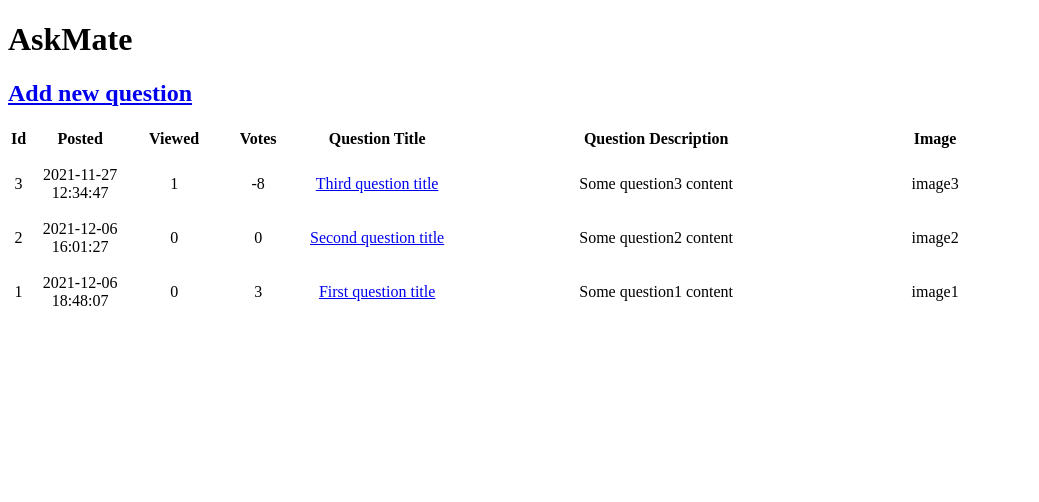
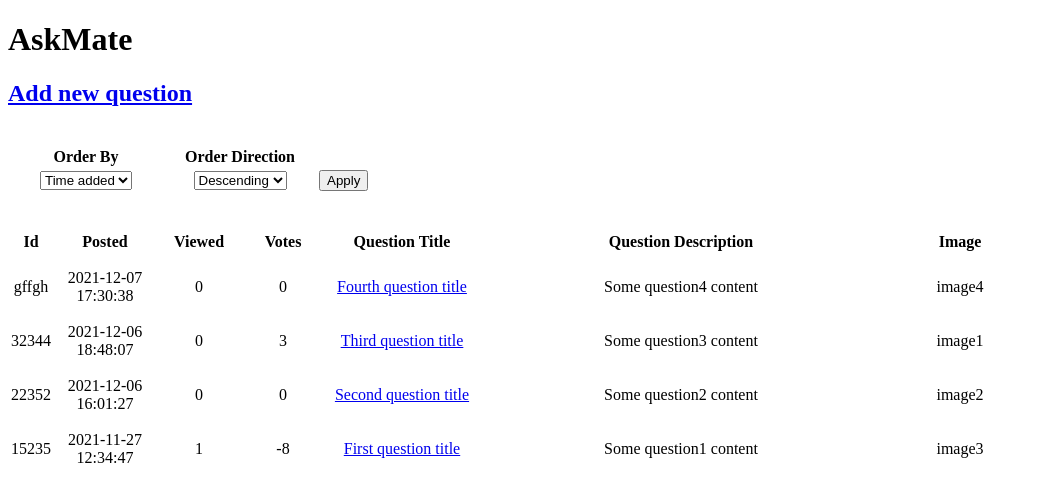
Before and after one commit to wikuuu1/ask-mate-python-html, a Flask app: page / in a window 1280 px wide. Shown: the top 502 px of the page, without its empty margins (0-1039 px from the left). Run offline with Flask 2, Linux system fonts and the light colour scheme.

Commit message:
implemented questions sorting options

```diff
--- a/data_manager.py
+++ b/data_manager.py
@@ -1,15 +1,20 @@
 import connection
 from datetime import datetime
+
+ASCENDING = "ascending"
+DESCENDING = "descending"
 
 
 def get_all_questions():
     return connection.get_all_data_from_file(connection.QUESTION_DATA_FILE_PATH)
 
 
-def sort_data_by_timestamp(data):
+def sort_data(data, direction, ordering_key):
     for _ in range(len(data)):
         for i, _ in enumerate(range(len(data)-1)):
-            if data[i]['submission_time'] > data[i+1]['submission_time']:
+            if direction == DESCENDING and data[i][ordering_key] < data[i+1][ordering_key]:
+                data[i], data[i+1] = data[i+1], data[i]
+            elif direction == ASCENDING and data[i][ordering_key] > data[i+1][ordering_key]:
                 data[i], data[i+1] = data[i+1], data[i]
     return data
 
@@ -21,5 +26,6 @@ def convert_timestamp_to_date_in_data(data):
         row['submission_time'] = date
     return data
 
+
 def get_questions_headers():
     return connection.QUESTION_DATA_HEADER
--- a/sample_data/question.csv
+++ b/sample_data/question.csv
@@ -1,3 +1,4 @@
-1#1638816487#0#3#First question title#Some question1 content#image1
-2#1638806487#0#0#Second question title#Some question2 content#image2
-3#1638016487#1#-8#Third question title#Some question3 content#image3
+32344#1638816487#0#3#Third question title#Some question3 content#image1
+22352#1638806487#0#0#Second question title#Some question2 content#image2
+15235#1638016487#1#-8#First question title#Some question1 content#image3
+gffgh#1638898238#0#0#Fourth question title#Some question4 content#image4
--- a/server.py
+++ b/server.py
@@ -1,22 +1,48 @@
 from flask import Flask, render_template, request, redirect, url_for
 import data_manager
+from data_manager import ASCENDING, DESCENDING
 
 app = Flask(__name__)
+display_dict = {}
+
+ORDER_DIRECTION = 'order_direction'
+ORDER_DIRECTIONS = {ASCENDING: 'Ascending', DESCENDING: 'Descending'}
+
+ORDER_BY = 'order_by'
+SORTING_MODES = {'submission_time': 'Time added',
+                 'view_number': 'Views',
+                 'vote_number': 'Votes',
+                 'title': 'Title',
+                 'message': 'Message'}
 
 
 @app.route("/")
 @app.route("/list")
 def list_questions():
     users_questions = data_manager.get_all_questions()
-    questions_sorted_by_timestamp = data_manager.sort_data_by_timestamp(users_questions)
-    questions_timestamp_converted = data_manager.convert_timestamp_to_date_in_data(questions_sorted_by_timestamp)
     headers_list = data_manager.get_questions_headers()
 
-    return render_template('list.html', questions=questions_timestamp_converted, headers=headers_list)
+    order_by = request.args.get(ORDER_BY, 'submission_time')
+    order_direction = request.args.get(ORDER_DIRECTION, DESCENDING)
+
+    questions_sorted = data_manager.sort_data(users_questions, order_direction, order_by)
+    print(questions_sorted)
+    questions_converted = data_manager.convert_timestamp_to_date_in_data(questions_sorted)
+
+    return render_template('list.html',
+                           questions=questions_converted,
+                           headers=headers_list,
+                           sorting_modes=SORTING_MODES,
+                           sorting_direction=ORDER_DIRECTIONS,
+                           current_ordering=order_by,
+                           current_direction=order_direction)
+
 
 @app.route("/question/<question_id>")
 def route_display_question(question_id):
+    display_dict[question_id] += 1
     pass
+
 
 @app.route("/add-question")
 def route_ask_question():
--- a/templates/list.html
+++ b/templates/list.html
@@ -2,7 +2,48 @@
 {% block title%}AskMate{% endblock %}
 {% block content %}
     <h1>AskMate</h1>
-    <h2><a href="{{ url_for('route_ask_question') }}">Add new question</a></h2>
+    <h2><a href="{{ url_for('route_ask_question') }}">Add new question</a></h2><br>
+
+    <form action="/list">
+        <table>
+            <thead>
+                <tr>
+                    <th style="width: 150px">Order By</th>
+                    <th style="width: 150px">Order Direction</th>
+                </tr>
+            </thead>
+            <tbody>
+                <tr>
+                    <td style="text-align: center">
+                        <select id="order-by" name="order_by">
+                            {% for mode in sorting_modes %}
+                                {% if mode == current_ordering %}
+                                    <option selected="selected" label="{{ sorting_modes[mode] }}">{{ mode }}</option>
+                                {% else %}
+                                    <option label="{{ sorting_modes[mode] }}">{{ mode }}</option>
+                                {% endif %}
+                            {% endfor %}
+                        </select>
+                    </td>
+                    <td style="text-align: center">
+                        <select id="order-direction" name="order_direction">
+                            {% for direction in sorting_direction %}
+                                {% if direction == current_direction %}
+                                    <option selected="selected" label="{{ sorting_direction[direction] }}">{{ direction }}</option>
+                                {% else %}
+                                    <option label="{{ sorting_direction[direction] }}">{{ direction }}</option>
+                                {% endif %}
+                            {% endfor %}
+                        </select>
+                    </td>
+                    <td>
+                        <button type="submit">Apply</button>
+                    </td>
+                </tr>
+            </tbody>
+        </table>
+    <br><br>
+    </form>
     <table>
         <thead>
         <tr>
```
